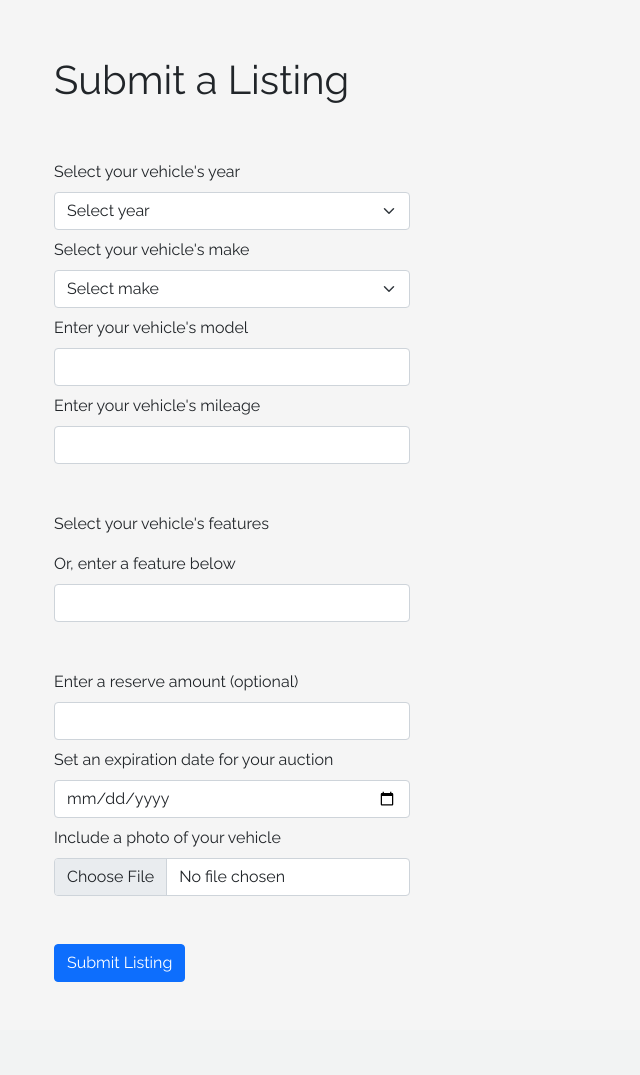
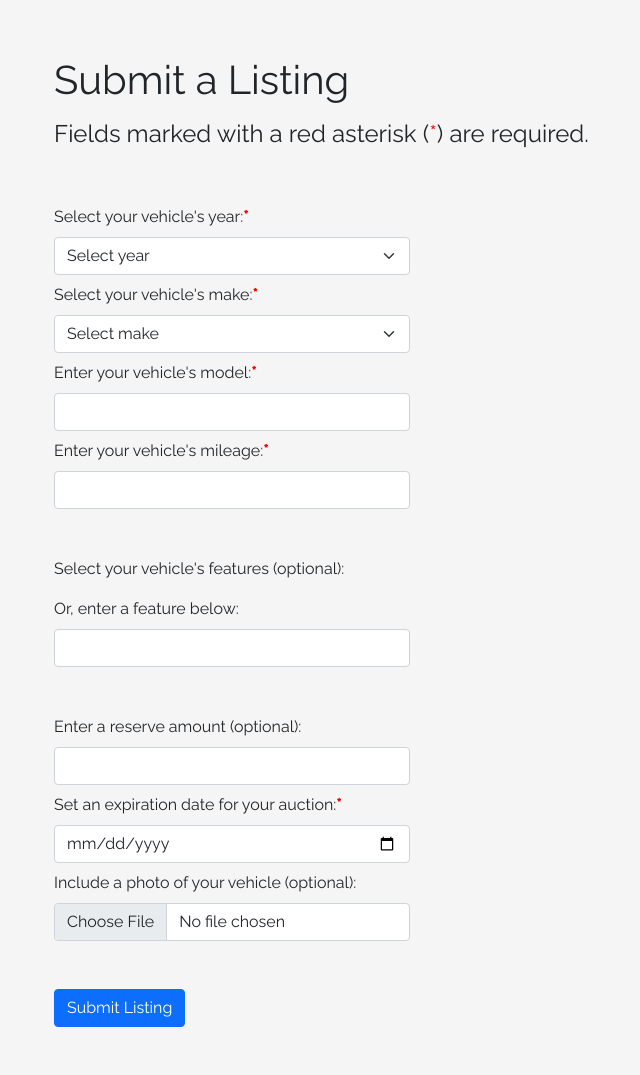
Before and after one commit to rorochaudhary/gotham-auctions, a Flask app: template templates/submit_listing.j2 in a window 1280 px wide. Shown: the part 72-1147 px from the top of the page, without its empty margins (28-668 px from the left). Before the commit the page ends 1054 px from the top, so only its background shows below. Run offline with Flask 2, Linux system fonts and the light colour scheme; the template is opened without the code that fills it, so the values that code supplies are empty.

Commit message:
indicate required fields on submit_listing

```diff
--- a/templates/submit_listing.j2
+++ b/templates/submit_listing.j2
@@ -7,10 +7,13 @@
             <h1>Submit a Listing</h1>
         </div>
     </div>
+    <div class="row mt-2">
+        <h4>Fields marked with a red asterisk (<span style='color:red;'>*</span>) are required.</h4>
+    </div>
     <form action="/submit-listing" method="POST" enctype="multipart/form-data">
         <div class="row mt-5">
             <div class="col-4">
-                <label for="year" class="form-label">Select your vehicle's year</label>
+                <label for="year" class="form-label">Select your vehicle's year:<strong style='color:red;font-size:'>*</strong></label>
                 <select class="form-select" aria-label="year" id="year" name="year">
                     <option>Select year</option>
                     <option value="2010">2010</option>
@@ -24,7 +27,7 @@
         </div>
         <div class="row mt-2">
             <div class="col-4">
-                <label for="make" class="form-label">Select your vehicle's make</label>
+                <label for="make" class="form-label">Select your vehicle's make:<strong style='color:red;font-size:'>*</strong></label>
                 <select class="form-select" aria-label="make" id="make" name="make">
                     <option selected>Select make</option>
                     <option value="Cheverolet">Cheverolet</option>
@@ -36,19 +39,19 @@
         </div>
         <div class="row mt-2">
             <div class="col-4">
-                <label for="model" class="form-label">Enter your vehicle's model</label>
+                <label for="model" class="form-label">Enter your vehicle's model:<strong style='color:red;font-size:'>*</strong></label>
                 <input type="text" class="form-control" id="model" name="model">
             </div>
         </div>
         <div class="row mt-2">
             <div class="col-4">
-                <label for="mileage" class="form-label">Enter your vehicle's mileage</label>
+                <label for="mileage" class="form-label">Enter your vehicle's mileage:<strong style='color:red;font-size:'>*</strong></label>
                 <input type="number" class="form-control" id="mileage" name="mileage">
             </div>
         </div>
         <div class="row mt-5">
             <div class="col-4">
-                <label for="feature" class="form-label">Select your vehicle's features</label>
+                <label for="feature" class="form-label">Select your vehicle's features (optional):</label>
                 {% for feature in features %}
                 <div class="form-check">
                     <input class="form-check-input" type="checkbox" value="{{feature['carFeature']}}" id="features" name="features">
@@ -59,25 +62,25 @@
         </div>
         <div class="row mt-2">
             <div class="col-4">
-                <label for="usrfeature" class="form-label">Or, enter a feature below</label>
+                <label for="usrfeature" class="form-label">Or, enter a feature below:</label>
                 <input type="text" class="form-control" id="usrfeature" name="usrfeature">
             </div>
         </div>
         <div class="row mt-5">
             <div class="col-4">
-                <label for="reserve" class="form-label">Enter a reserve amount (optional)</label>
+                <label for="reserve" class="form-label">Enter a reserve amount (optional):</label>
                 <input type="number" class="form-control" id="reserve" name="reserve">
             </div>
         </div>
         <div class="row mt-2">
             <div class="col-4">
-                <label for="expiration" class="form-label">Set an expiration date for your auction</label>
+                <label for="expiration" class="form-label">Set an expiration date for your auction:<strong style='color:red;font-size:'>*</strong></label>
                 <input type="date" class="form-control" id="expiration" name="expiration">
             </div>
         </div>
         <div class="row mt-2">
             <div class="col-4">
-                <label for="photo" class="form-label">Include a photo of your vehicle</label>
+                <label for="photo" class="form-label">Include a photo of your vehicle (optional):</label>
                 <input class="form-control" type="file" id="photo" name="photo" accept="image/*">
             </div>
         </div>
```
